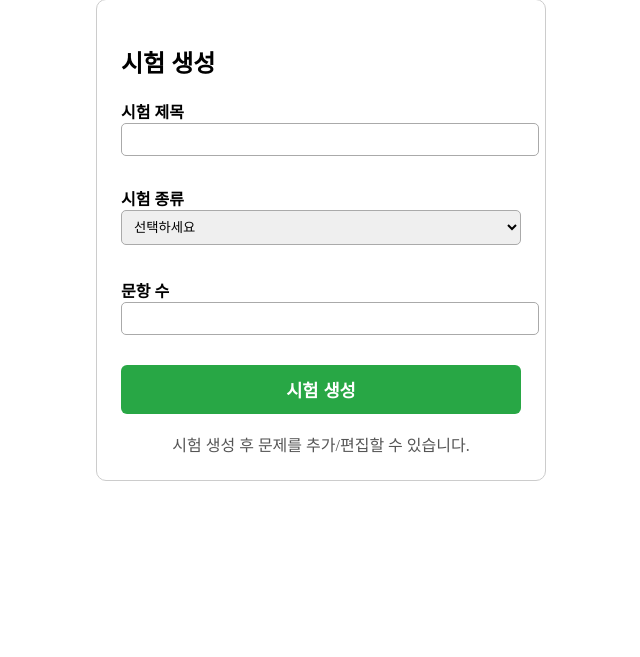
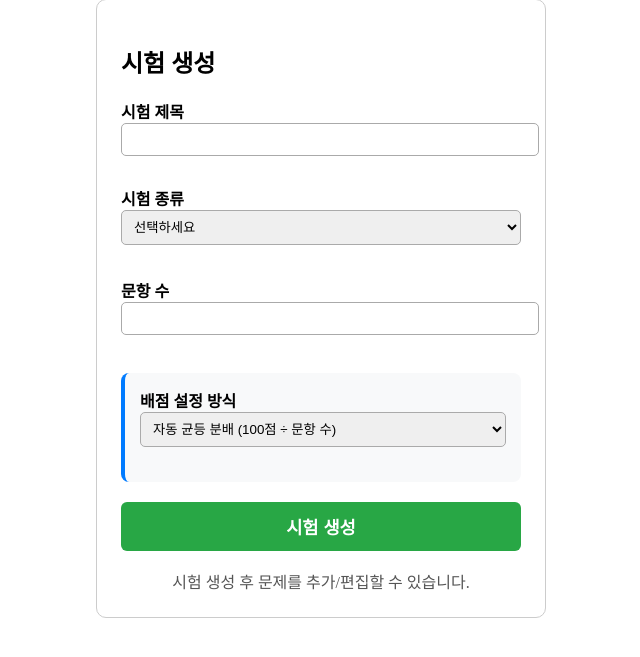
Before and after one commit to judgecho/JS-ver9, a Flask app: page /create_exam in a window 1280 px wide. Shown: the part 41-698 px from the top of the page, without its empty margins (319-959 px from the left). Run offline with Flask 3, Linux system fonts and the light colour scheme; the visitor is signed in with stand-in values (Sample User, id 1).

Commit message:
기본 배점 설정 기능 추가: 시험 생성 시 배점 설정 방식 선택 가능

```diff
--- a/app.py
+++ b/app.py
@@ -528,6 +528,8 @@ def create_exam():
         title = request.form['title']
         category = request.form.get('category', '기타')
         question_count = int(request.form.get('question_count', 0))
+        scoring_method = request.form.get('scoring_method', 'auto')
+
         exam = Exam(title=title, created_by=session['user_id'], category=category)
         db.session.add(exam)
         db.session.commit()
@@ -547,14 +549,34 @@ def create_exam():
             )
             db.session.add(q)
 
-        # 배점 자동 계산
-        score_per_question = 100 / question_count
-        for q in Question.query.filter_by(exam_id=exam.id).all():
-            q.score = round(score_per_question, 1)
+        # 배점 설정 방식에 따른 배점 계산
+        if scoring_method == 'manual':
+            # 수동 설정: 기본 배점과 총점 사용
+            default_score = float(request.form.get('default_score', 0))
+            total_score = float(request.form.get('total_score', 100))
 
-        exam.total_score = 100
+            if default_score > 0:
+                # 기본 배점으로 모든 문항 설정
+                for q in Question.query.filter_by(exam_id=exam.id).all():
+                    q.score = round(default_score, 1)
+                exam.total_score = total_score
+                print(f"수동 배점 설정 완료: 문항 {question_count}개, 문항당 {default_score}점, 총점 {total_score}점")
+            else:
+                # 기본 배점이 설정되지 않은 경우 자동 계산
+                score_per_question = total_score / question_count
+                for q in Question.query.filter_by(exam_id=exam.id).all():
+                    q.score = round(score_per_question, 1)
+                exam.total_score = total_score
+                print(f"총점 기반 자동 배점 설정: 문항 {question_count}개, 문항당 {score_per_question:.1f}점, 총점 {total_score}점")
+        else:
+            # 자동 균등 분배 (기본값)
+            score_per_question = 100 / question_count
+            for q in Question.query.filter_by(exam_id=exam.id).all():
+                q.score = round(score_per_question, 1)
+            exam.total_score = 100
+            print(f"자동 균등 분배 완료: 문항 {question_count}개, 문항당 {score_per_question:.1f}점")
+
         db.session.commit()
-        print(f"배점 재계산 완료: 문항 {question_count}개, 문항당 {score_per_question:.1f}점")
 
         return redirect(url_for('edit_exam', exam_id=exam.id))
     return render_template('create_exam.html')
--- a/templates/create_exam.html
+++ b/templates/create_exam.html
@@ -13,6 +13,28 @@
     .category-group { margin-bottom: 15px; }
     .subcategory { margin-left: 20px; margin-top: 10px; display: none; }
     .subcategory.active { display: block; }
+    .scoring-options {
+      margin: 20px 0;
+      padding: 15px;
+      background-color: #f8f9fa;
+      border-radius: 8px;
+      border-left: 4px solid #007bff;
+    }
+    .scoring-options label { margin-bottom: 8px; }
+    .scoring-options input, .scoring-options select { margin-bottom: 12px; }
+    #manualScoringOptions {
+      margin-top: 15px;
+      padding: 15px;
+      background-color: #fff;
+      border-radius: 5px;
+      border: 1px solid #dee2e6;
+    }
+    .info.small {
+      font-size: 0.85em;
+      color: #6c757d;
+      margin-top: 10px;
+      line-height: 1.4;
+    }
   </style>
 </head>
 <body>
@@ -93,6 +115,30 @@
       <input name="question_count" type="number" min="1" max="100" required>
     </label>
 
+    <div class="scoring-options">
+      <label>배점 설정 방식
+        <select name="scoring_method" id="scoringMethod">
+          <option value="auto">자동 균등 분배 (100점 ÷ 문항 수)</option>
+          <option value="manual">수동 설정</option>
+        </select>
+      </label>
+
+      <div id="manualScoringOptions" style="display: none;">
+        <label>기본 배점 (문항당)
+          <input name="default_score" type="number" min="0" max="100" step="0.1" placeholder="예: 20.0">
+        </label>
+
+        <label>총점
+          <input name="total_score" type="number" min="1" max="1000" placeholder="예: 100">
+        </label>
+
+        <div class="info small">
+          💡 기본 배점 × 문항 수 = 총점이 되도록 설정하세요.<br>
+          예: 문항 5개, 기본 배점 20점 → 총점 100점
+        </div>
+      </div>
+    </div>
+
     <input type="hidden" name="category" id="finalCategory">
     <button type="submit">시험 생성</button>
     <div class="info">시험 생성 후 문제를 추가/편집할 수 있습니다.</div>
@@ -110,6 +156,35 @@
         document.getElementById('listeningTestSubcategory').classList.add('active');
       }
     });
+
+    // 배점 설정 방식 변경 시 UI 업데이트
+    document.getElementById('scoringMethod').addEventListener('change', function() {
+      const manualOptions = document.getElementById('manualScoringOptions');
+      if (this.value === 'manual') {
+        manualOptions.style.display = 'block';
+      } else {
+        manualOptions.style.display = 'none';
+      }
+    });
+
+    // 문항 수와 기본 배점 변경 시 총점 자동 계산
+    function updateTotalScore() {
+      const questionCount = parseInt(document.querySelector('input[name="question_count"]').value) || 0;
+      const defaultScore = parseFloat(document.querySelector('input[name="default_score"]').value) || 0;
+      const totalScoreInput = document.querySelector('input[name="total_score"]');
+
+      if (questionCount > 0 && defaultScore > 0) {
+        const calculatedTotal = questionCount * defaultScore;
+        totalScoreInput.value = calculatedTotal;
+        totalScoreInput.style.backgroundColor = '#e8f5e8';
+      } else {
+        totalScoreInput.style.backgroundColor = '#fff';
+      }
+    }
+
+    // 이벤트 리스너 추가
+    document.querySelector('input[name="question_count"]').addEventListener('input', updateTotalScore);
+    document.querySelector('input[name="default_score"]').addEventListener('input', updateTotalScore);
 
     // Update final category before form submission
     document.querySelector('form').addEventListener('submit', function(e) {
```
